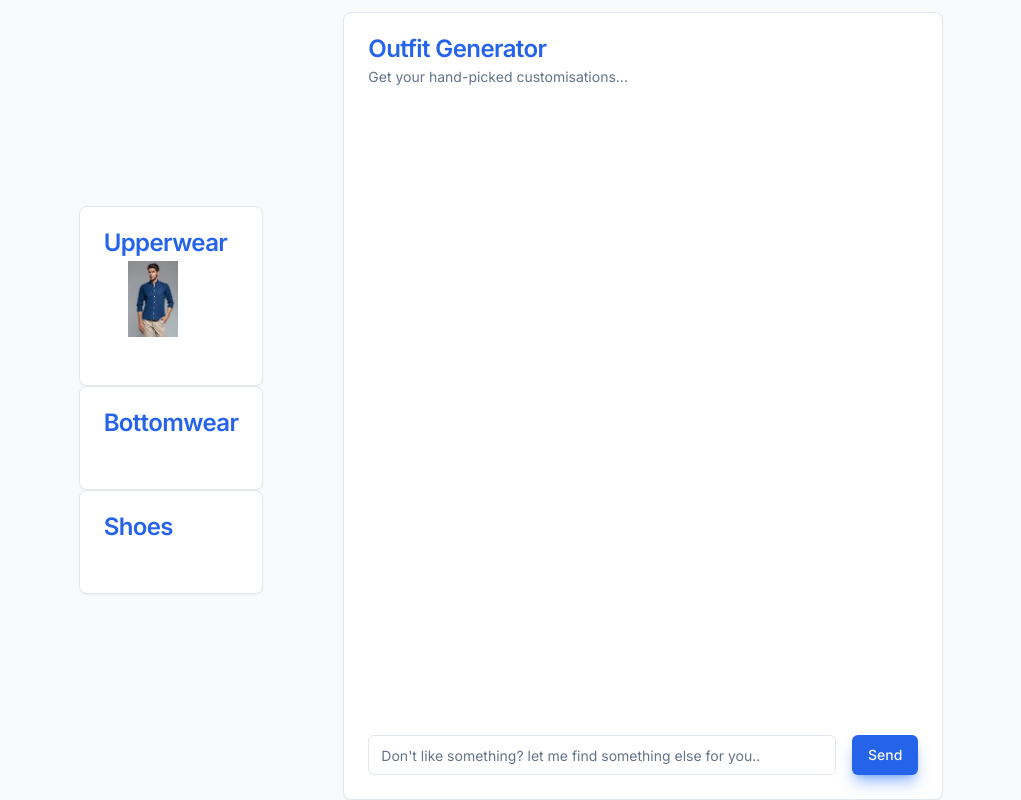
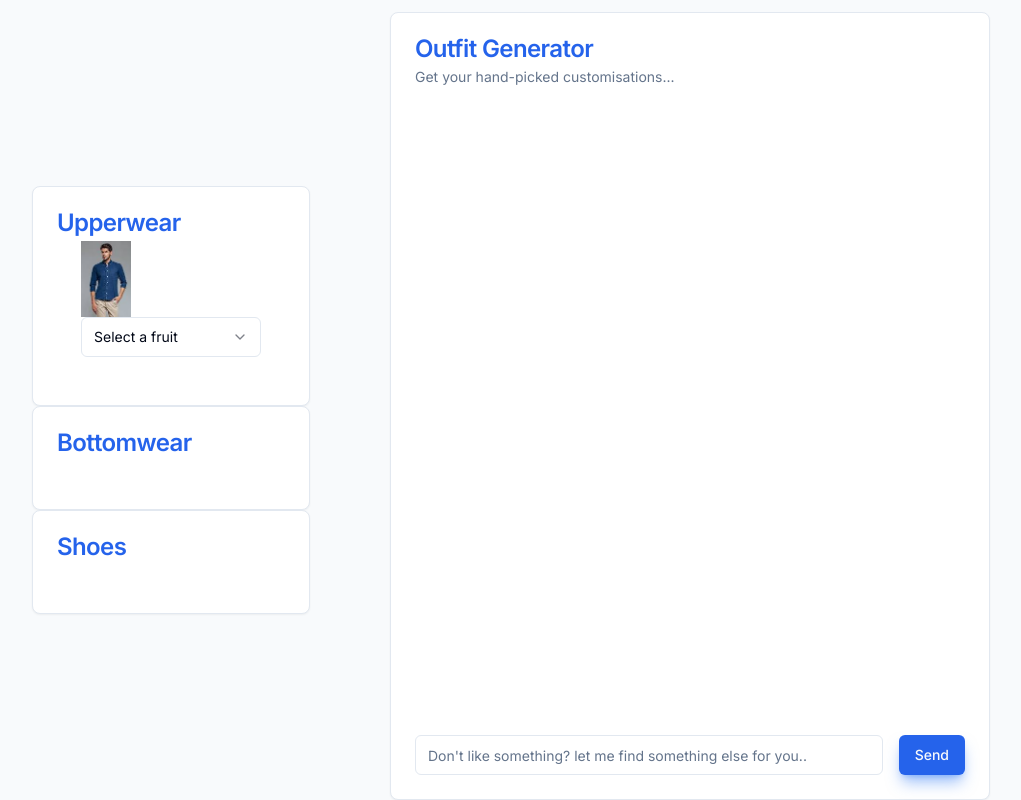
Before and after one commit to NemesisLW/Grid, a Next.js app: page / in a window 1280 px wide. Shown: the whole page, without its empty margins (169-1190 px from the left). Built offline with nearby package versions, Linux system fonts and the light colour scheme.

Commit message:
second push

```diff
--- a/components/Avatar.jsx
+++ b/components/Avatar.jsx
@@ -7,7 +7,15 @@ import {
   CardHeader,
   CardTitle,
 } from "./ui/card";
-
+import {
+  Select,
+  SelectContent,
+  SelectGroup,
+  SelectItem,
+  SelectLabel,
+  SelectTrigger,
+  SelectValue,
+} from "@/components/ui/select"
 import Image from "next/image";
 const Avatar = () => {
   return (
@@ -24,7 +32,21 @@ const Avatar = () => {
                 width={50}
                 height={50}
               />{" "}
-
+               <Select>
+      <SelectTrigger className="w-[180px]">
+        <SelectValue placeholder="Select a fruit" />
+      </SelectTrigger>
+      <SelectContent>
+        <SelectGroup>
+          <SelectLabel>Fruits</SelectLabel>
+          <SelectItem value="apple">Apple</SelectItem>
+          <SelectItem value="banana">Banana</SelectItem>
+          <SelectItem value="blueberry">Blueberry</SelectItem>
+          <SelectItem value="grapes">Grapes</SelectItem>
+          <SelectItem value="pineapple">Pineapple</SelectItem>
+        </SelectGroup>
+      </SelectContent>
+    </Select>
             </CardContent>
           </CardHeader>
         </Card>
```
